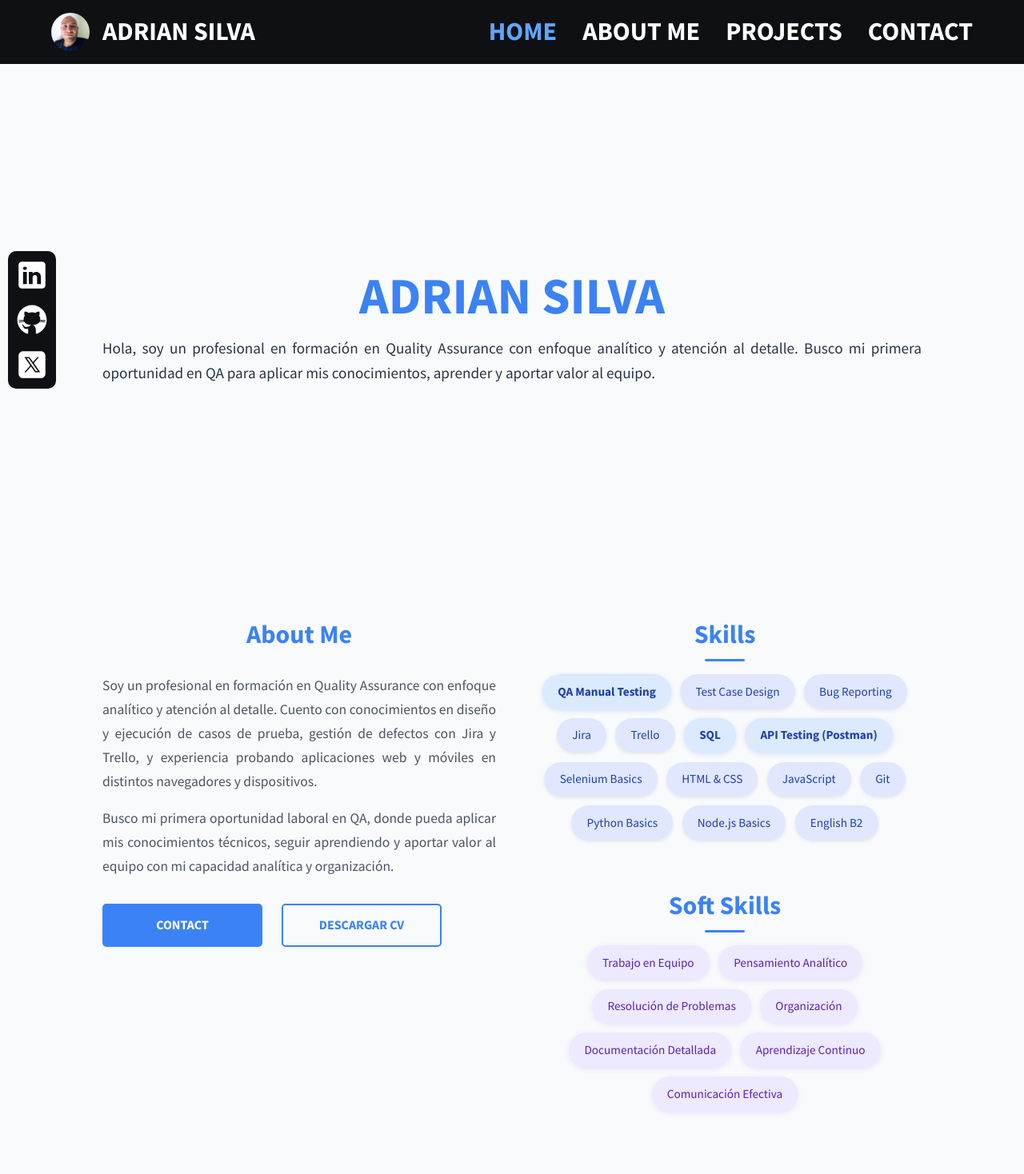
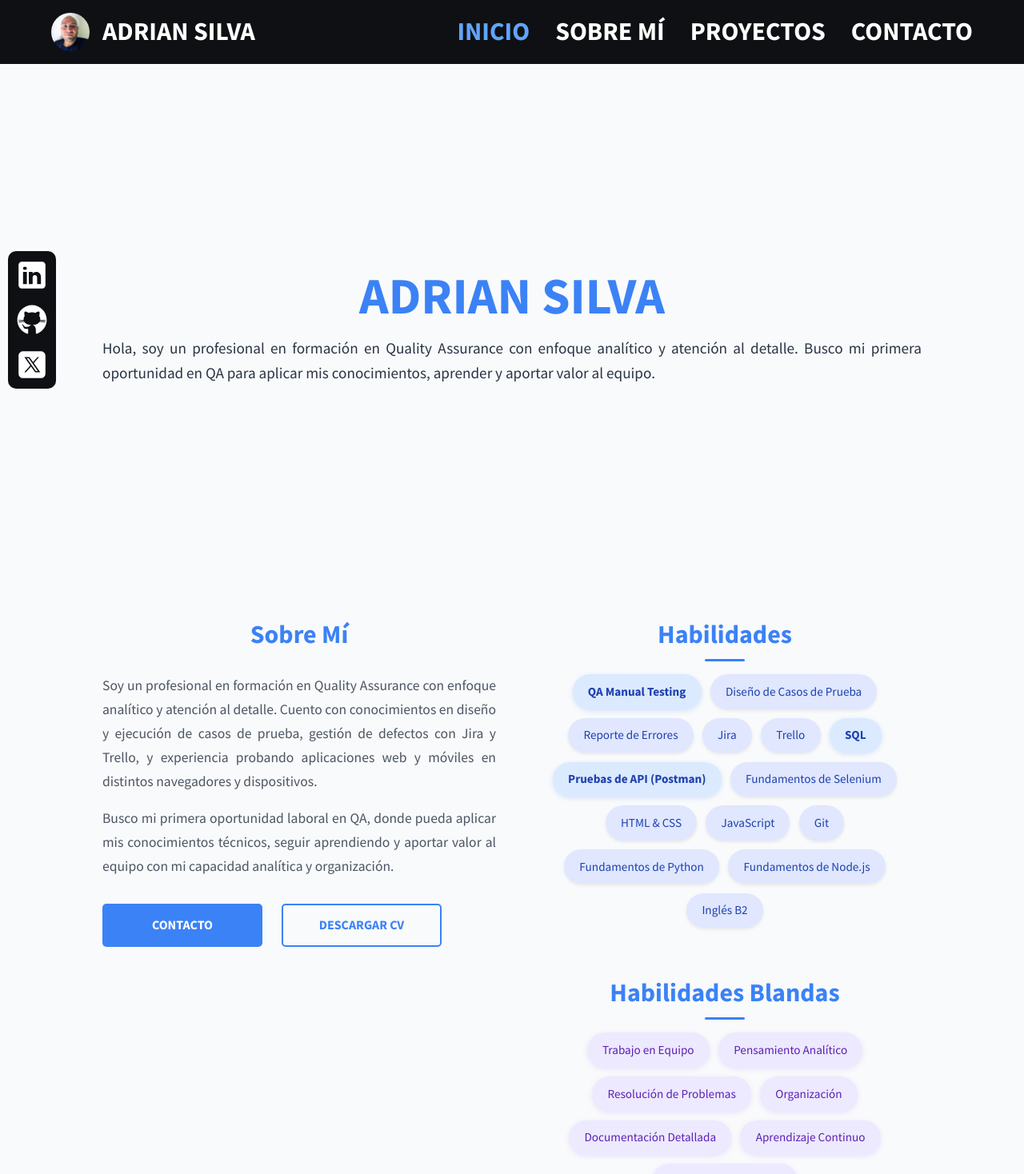
Before and after one commit to adjsvar/portafolio, a React (Vite) app: page / in a window 1280 px wide. Shown: the top 1468 px of the page at 80% size. Built offline with nearby package versions, Linux system fonts and the light colour scheme.

Commit message:
Acomodando el spanglish

```diff
--- a/index.html
+++ b/index.html
@@ -1,12 +1,12 @@
 <!doctype html>
-<html lang="en">
+<html lang="es">
   <head>
     <meta charset="UTF-8" />
     <link rel="icon" type="image/svg+xml" href="/vite.svg" />
     <meta name="viewport" content="width=device-width, initial-scale=1.0" />
     <meta name="theme-color" content="#0e1013" />
     <meta name="apple-mobile-web-app-status-bar-style" content="black-translucent" />
-    <title>Mi porfatolio</title>
+    <title>Mi portafolio</title>
   </head>
   <body>
     <div id="root"></div>
--- a/src/components/Navbar.jsx
+++ b/src/components/Navbar.jsx
@@ -20,10 +20,10 @@ function Navbar() {
   }, []);
 
   const routeNames = {
-    '/': 'Home',
-    '/about': 'About Me',
-    '/projects': 'Projects',
-    '/contact': 'Contact'
+    '/': 'Inicio',
+    '/about': 'Sobre Mí',
+    '/projects': 'Proyectos',
+    '/contact': 'Contacto'
   };
 
   // Determina si estamos en un detalle de proyecto
@@ -55,7 +55,7 @@ function Navbar() {
       <div className={`active-link ${isProjectDetail ? 'is-project-detail' : ''}`}>
         {isProjectDetail ? (
           <span className="project-detail-title">
-            <span className="projects-small">Projects / </span>
+            <span className="projects-small">Proyectos / </span>
             <span className="project-name">{projectTitle}</span>
           </span>
         ) : (
@@ -78,7 +78,7 @@ function Navbar() {
             className={({ isActive }) => (isActive ? 'active' : '')}
             onClick={closeMenu}
           >
-            Home
+            Inicio
           </NavLink>
         </li>
         <li>
@@ -87,7 +87,7 @@ function Navbar() {
             className={({ isActive }) => (isActive ? 'active' : '')}
             onClick={closeMenu}
           >
-            About Me
+            Sobre Mí
           </NavLink>
         </li>
         <li className={windowWidth > 850 && isProjectDetail ? "project-stack-item" : ""}>
@@ -98,7 +98,7 @@ function Navbar() {
                 className="projects-parent"
                 onClick={closeMenu}
               >
-                Projects
+                Proyectos
               </NavLink>
               <span className="current-project">{projectTitle}</span>
             </>
@@ -108,7 +108,7 @@ function Navbar() {
               className={({ isActive }) => (isActive || isProjectDetail ? 'active' : '')}
               onClick={closeMenu}
             >
-              Projects
+              Proyectos
             </NavLink>
           )}
         </li>
@@ -118,7 +118,7 @@ function Navbar() {
             className={({ isActive }) => (isActive ? 'active' : '')}
             onClick={closeMenu}
           >
-            Contact
+            Contacto
           </NavLink>
         </li>
       </ul>
--- a/src/components/TestTables.jsx
+++ b/src/components/TestTables.jsx
@@ -172,13 +172,13 @@ function TestTables({ tests, testType, layout }) {
           <div className="nav-arrows-container">
             {!singleItem && (
               <>
-                <button onClick={handlePrev} className="nav-arrow left">
+                <button onClick={handlePrev} className="nav-arrow left" aria-label="Anterior">
                 </button>
 
                 <div className="nav-title">
                   {currentItem.ID || currentItem.titulo || "-"}
                 </div>
-                <button onClick={handleNext} className="nav-arrow right">
+                <button onClick={handleNext} className="nav-arrow right" aria-label="Siguiente">
                 </button>
               </>
             )}
--- a/src/pages/About.jsx
+++ b/src/pages/About.jsx
@@ -10,7 +10,7 @@ function About() {
       {/* Contenedor adicional para centrar el grupo completo */}
       <div className="about-wrapper">
         <div className="about-info">
-          <h2>About Me</h2>
+          <h2>Sobre Mí</h2>
           <p>
             Soy un profesional en formación en Quality Assurance con enfoque analítico y atención al detalle.
             Cuento con conocimientos en diseño y ejecución de casos de prueba, gestión de defectos con Jira y Trello,
@@ -23,7 +23,7 @@ function About() {
           <div className="about-buttons">
             {/* Botón Contact: redirige al componente Contact */}
             <Link to="/contact" className="btn">
-              Contact
+              Contacto
             </Link>
             {/* Botón Descargar CV: descarga el archivo PDF */}
             <a href={cv} download className="btn btn-secondary">
@@ -33,25 +33,25 @@ function About() {
         </div>
 
         <div className="skills">
-          <h2>Skills</h2>
+          <h2>Habilidades</h2>
           <div className="skills-badges">
             <span className="skill-badge skill-badge-primary">QA Manual Testing</span>
-            <span className="skill-badge">Test Case Design</span>
-            <span className="skill-badge">Bug Reporting</span>
+            <span className="skill-badge">Diseño de Casos de Prueba</span>
+            <span className="skill-badge">Reporte de Errores</span>
             <span className="skill-badge">Jira</span>
             <span className="skill-badge">Trello</span>
             <span className="skill-badge skill-badge-primary">SQL</span>
-            <span className="skill-badge skill-badge-primary">API Testing (Postman)</span>
-            <span className="skill-badge">Selenium Basics</span>
+            <span className="skill-badge skill-badge-primary">Pruebas de API (Postman)</span>
+            <span className="skill-badge">Fundamentos de Selenium</span>
             <span className="skill-badge">HTML & CSS</span>
             <span className="skill-badge">JavaScript</span>
             <span className="skill-badge">Git</span>
-            <span className="skill-badge">Python Basics</span>
-            <span className="skill-badge">Node.js Basics</span>
-            <span className="skill-badge">English B2</span>
+            <span className="skill-badge">Fundamentos de Python</span>
+            <span className="skill-badge">Fundamentos de Node.js</span>
+            <span className="skill-badge">Inglés B2</span>
           </div>
 
-          <h2 className="mt-4">Soft Skills</h2>
+          <h2 className="mt-4">Habilidades Blandas</h2>
           <div className="skills-badges">
             <span className="skill-badge skill-badge-soft">Trabajo en Equipo</span>
             <span className="skill-badge skill-badge-soft">Pensamiento Analítico</span>
```
Also changed, not shown: src/App.jsx (line endings or trailing spaces), src/components/ProjectItem.jsx (line endings or trailing spaces), src/pages/ProjectDetail.jsx (line endings or trailing spaces), src/pages/Projects.jsx (line endings or trailing spaces).
